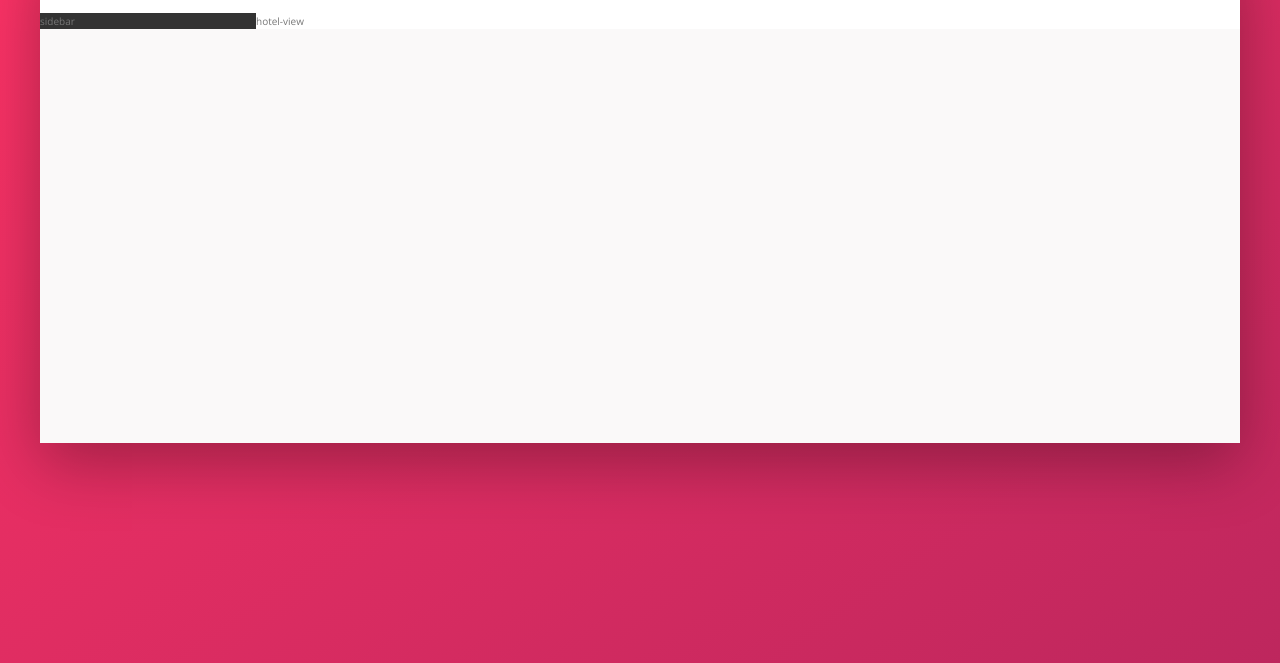
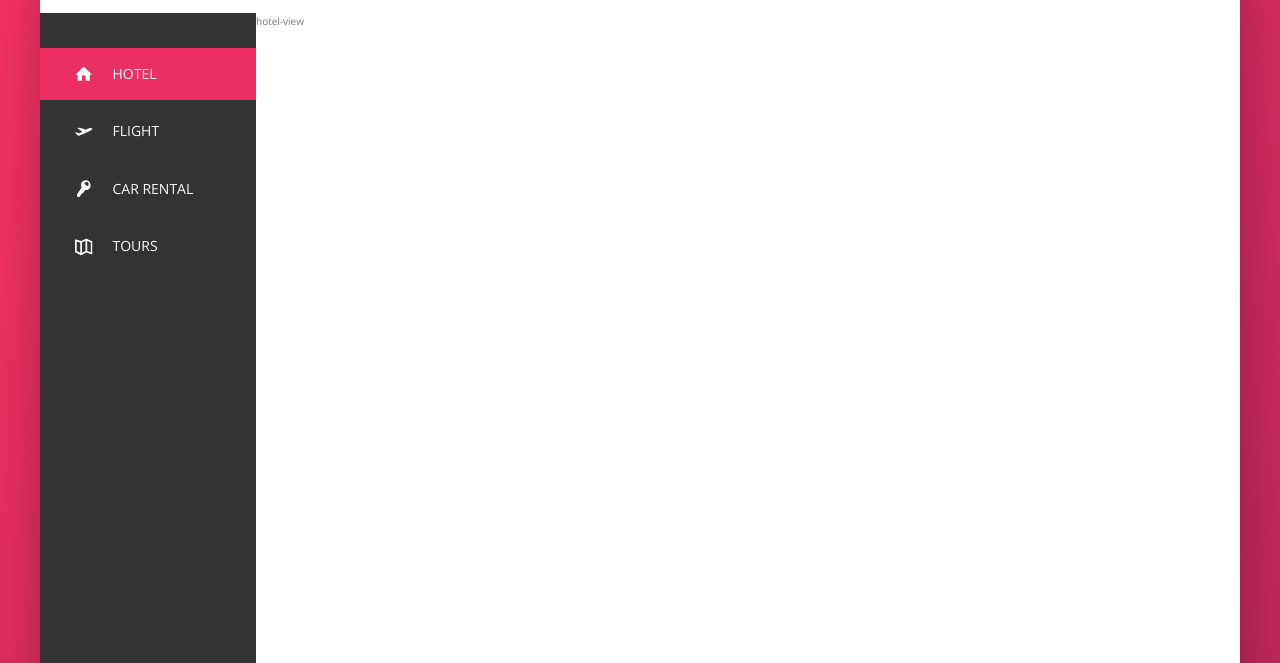
Before and after one commit to StefanSelfTaught/booking_design, a website: page index.html in a window 1280 px wide. Shown: the part 137-800 px from the top of the page. Drawn offline with nearby package versions, Linux system fonts and the light colour scheme.

Commit message:
Finish navigation

```diff
--- a/index.html
+++ b/index.html
@@ -42,7 +42,43 @@
             </header>
             <div class="content">
                 <nav class="sidebar">
-                    sidebar
+                    <ul class="side-nav">
+                        <li class="side-nav__item side-nav__item--active">
+                            <a href="" class="side-nav__link">
+                                <svg class="side-nav__icon">
+                                    <use xlink:href="img/sprite.svg#icon-home">
+                                </svg>
+                                <span>Hotel</span>
+                            </a>
+                        </li>
+                        <li class="side-nav__item">
+                            <a href="" class="side-nav__link">
+                                <svg class="side-nav__icon">
+                                    <use xlink:href="img/sprite.svg#icon-aircraft-take-off">
+                                </svg>
+                                <span>Flight</span>
+                            </a>
+                        </li>
+                        <li class="side-nav__item">
+                            <a href="" class="side-nav__link">
+                                <svg class="side-nav__icon">
+                                    <use xlink:href="img/sprite.svg#icon-key">
+                                </svg>
+                                <span>Car Rental</span>
+                            </a>
+                        </li>
+                        <li class="side-nav__item">
+                            <a href="" class="side-nav__link">
+                                <svg class="side-nav__icon">
+                                    <use xlink:href="img/sprite.svg#icon-map">
+                                </svg>
+                                <span>Tours</span>
+                            </a>
+                        </li>
+                    </ul>
+                    <div class="legal">
+                        &copy; 2019 by trillo. All rights reserverd.
+                    </div>
                 </nav>
                 <main class="hotel-view">
                     hotel-view
--- a/sass/_components.scss
+++ b/sass/_components.scss
@@ -105,3 +105,71 @@
 		margin-right: 1rem;
 	}
 }
+
+.side-nav {
+    font-size: 1.4rem;
+    list-style: none;
+    margin-top: 3.5rem;
+    padding: 0;
+
+    &__item {
+    	position: relative;
+
+        &:not(:last-child) {
+            margin-bottom: .5rem;
+        }
+    }
+
+    &__item::before {
+        content: "";
+        position: absolute;
+        top: 0;
+        left: 0;
+        height: 100%;
+        width: 3px;
+        background-color: var(--color-primary);
+        transform: scaleY(0);
+        transition: transform .2s,
+                    width .4s cubic-bezier(1,0,0,1) .2s,
+                    background-color .1s;
+    }
+
+    &__item:hover::before,
+    &__item--active::before {
+        transform: scaleY(1);
+        width: 100%;
+    }
+
+    &__item:active::before {
+        background-color: var(--color-primary-light);
+    }
+
+    &__link:link,
+    &__link:visited {
+        color: var(--color-grey-light-1);
+        text-decoration: none;
+        text-transform: uppercase;
+        display: block;
+        padding: 1.5rem 3.5rem;
+        position: relative;
+        z-index: 10;
+
+        display: flex;
+        align-items: center;
+    }
+
+    &__icon {
+        width: 1.75rem;
+        height: 1.75rem;
+        margin-right: 2rem;
+        fill: currentColor;
+    }
+}
+
+
+.legal {
+	font-size: 1.2rem;
+	text-align: center;
+	padding: 2.5rem;
+	color: var(--color-grey-light-4);
+}
--- a/sass/_layout.scss
+++ b/sass/_layout.scss
@@ -11,6 +11,7 @@
 	height: 7rem;
 	background-color: #fff;
 	border-bottom: var(--color-grey-light-2);
+	display: block;
 	display: flex;
 	justify-content: space-between;
 	align-items: center;
@@ -23,9 +24,13 @@
 .sidebar {
 	background-color: var(--color-grey-dark-1);
 	flex: 0 0 18%;
+	display: flex;
+	flex-direction: column;
+	justify-content: space-between;
 }
 
 .hotel-view {
 	background-color: #fff;
 	flex: 1;
+	height: 80rem;
 }
```
Also changed, not shown: css/style.css.
